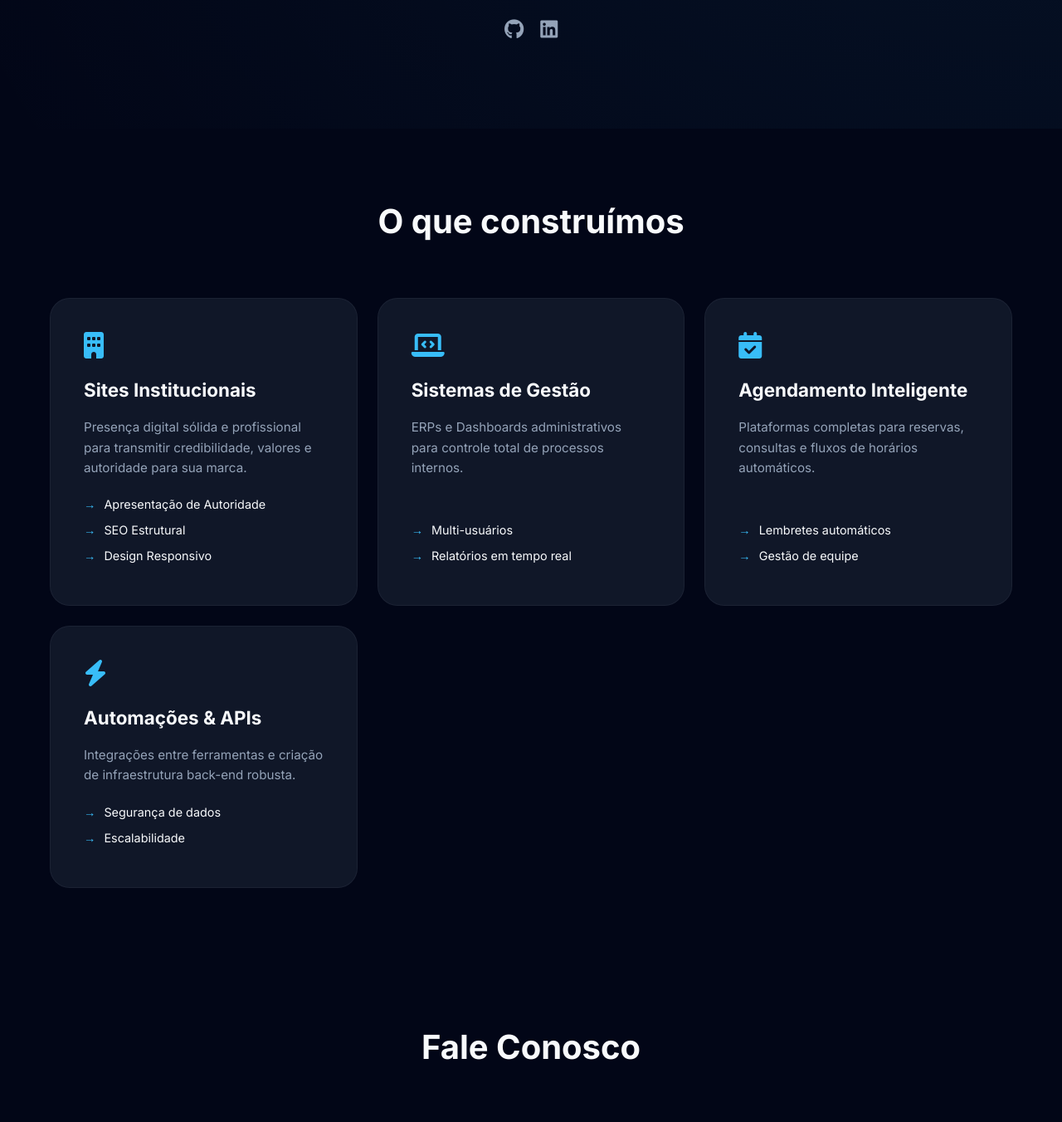
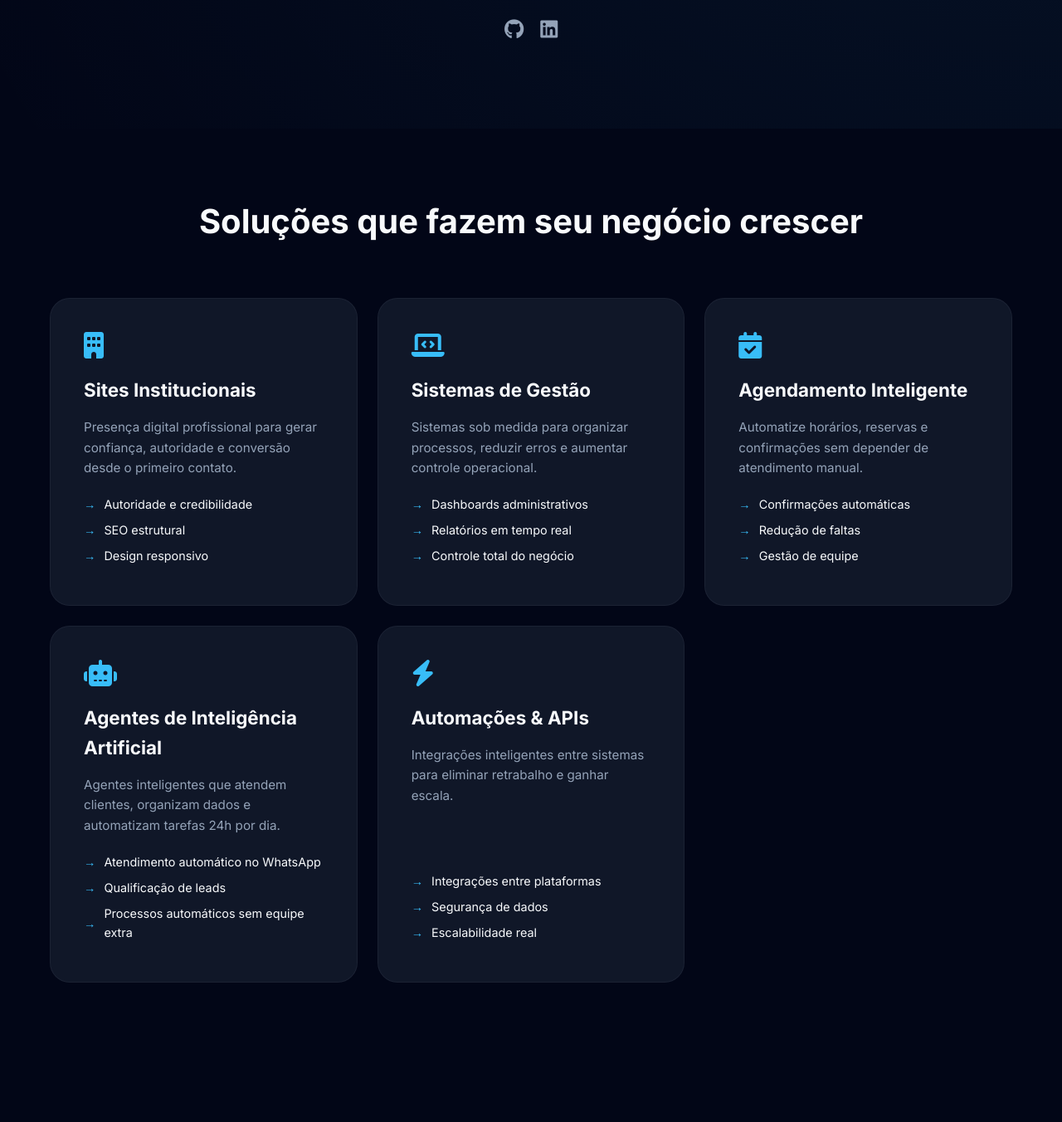
Before and after one commit to mathRyan889/Stolus_Dev, a Django app: page / in a window 1280 px wide. Shown: the part 592-1944 px from the top of the page at 83% size. Run offline with Django 5.2, Linux system fonts and the light colour scheme.

Commit message:
Alteração dos textos about

```diff
--- a/MeuSite/templates/home.html
+++ b/MeuSite/templates/home.html
@@ -150,41 +150,58 @@
 </header>
 
 <section id="servicos">
-    <h2 class="section-title">O que construímos</h2>
+    <h2 class="section-title">Soluções que fazem seu negócio crescer</h2>
     <div class="solution-grid">
 
         <a href="https://wa.me/5562994278195?text=Olá! Gostaria de saber mais sobre Sites Institucionais." target="_blank" class="solution-link">
             <div class="solution-card">
                 <i class="fa-solid fa-building"></i>
                 <h3>Sites Institucionais</h3>
-                <p>Presença digital sólida e profissional para transmitir credibilidade, valores e autoridade para sua marca.</p>
+                <p>Presença digital profissional para gerar confiança, autoridade e conversão desde o primeiro contato.</p>
                 <ul>
-                    <li>Apresentação de Autoridade</li>
-                    <li>SEO Estrutural</li>
-                    <li>Design Responsivo</li>
-                </ul>
-            </div>
-        </a>
-        <a href="https://wa.me/5562994278195?text=Olá! Gostaria de saber mais sobre Sistemas de Gestão e ERPs." target="_blank" class="solution-link">
-            <div class="solution-card">
-                <i class="fa-solid fa-laptop-code"></i>
-                <h3>Sistemas de Gestão</h3>
-                <p>ERPs e Dashboards administrativos para controle total de processos internos.</p>
-                <ul>
-                    <li>Multi-usuários</li>
-                    <li>Relatórios em tempo real</li>
+                    <li>Autoridade e credibilidade</li>
+                    <li>SEO estrutural</li>
+                    <li>Design responsivo</li>
                 </ul>
             </div>
         </a>
 
-        <a href="https://wa.me/5562994278195?text=Olá! Gostaria de saber mais sobre as plataformas de Agendamento Inteligente." target="_blank" class="solution-link">
+        <a href="https://wa.me/5562994278195?text=Olá! Gostaria de saber mais sobre Sistemas de Gestão." target="_blank" class="solution-link">
+            <div class="solution-card">
+                <i class="fa-solid fa-laptop-code"></i>
+                <h3>Sistemas de Gestão</h3>
+                <p>Sistemas sob medida para organizar processos, reduzir erros e aumentar controle operacional.</p>
+                <ul>
+                    <li>Dashboards administrativos</li>
+                    <li>Relatórios em tempo real</li>
+                    <li>Controle total do negócio</li>
+                </ul>
+            </div>
+        </a>
+
+        <a href="https://wa.me/5562994278195?text=Olá! Gostaria de saber mais sobre Agendamento Inteligente." target="_blank" class="solution-link">
             <div class="solution-card">
                 <i class="fa-solid fa-calendar-check"></i>
                 <h3>Agendamento Inteligente</h3>
-                <p>Plataformas completas para reservas, consultas e fluxos de horários automáticos.</p>
+                <p>Automatize horários, reservas e confirmações sem depender de atendimento manual.</p>
                 <ul>
-                    <li>Lembretes automáticos</li>
+                    <li>Confirmações automáticas</li>
+                    <li>Redução de faltas</li>
                     <li>Gestão de equipe</li>
+                </ul>
+            </div>
+        </a>
+
+        <!-- NOVO CARD: AGENTES DE IA -->
+        <a href="https://wa.me/5562994278195?text=Olá! Gostaria de saber mais sobre Agentes de Inteligência Artificial." target="_blank" class="solution-link">
+            <div class="solution-card">
+                <i class="fa-solid fa-robot"></i>
+                <h3>Agentes de Inteligência Artificial</h3>
+                <p>Agentes inteligentes que atendem clientes, organizam dados e automatizam tarefas 24h por dia.</p>
+                <ul>
+                    <li>Atendimento automático no WhatsApp</li>
+                    <li>Qualificação de leads</li>
+                    <li>Processos automáticos sem equipe extra</li>
                 </ul>
             </div>
         </a>
@@ -193,10 +210,11 @@
             <div class="solution-card">
                 <i class="fa-solid fa-bolt"></i>
                 <h3>Automações & APIs</h3>
-                <p>Integrações entre ferramentas e criação de infraestrutura back-end robusta.</p>
+                <p>Integrações inteligentes entre sistemas para eliminar retrabalho e ganhar escala.</p>
                 <ul>
+                    <li>Integrações entre plataformas</li>
                     <li>Segurança de dados</li>
-                    <li>Escalabilidade</li>
+                    <li>Escalabilidade real</li>
                 </ul>
             </div>
         </a>
```
